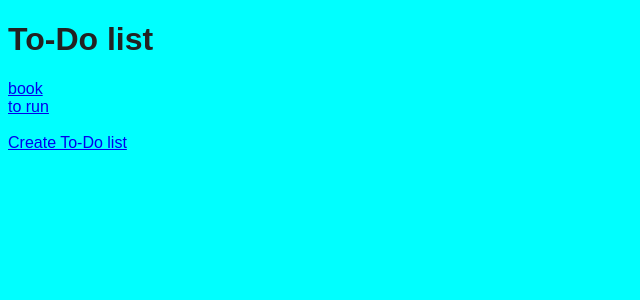
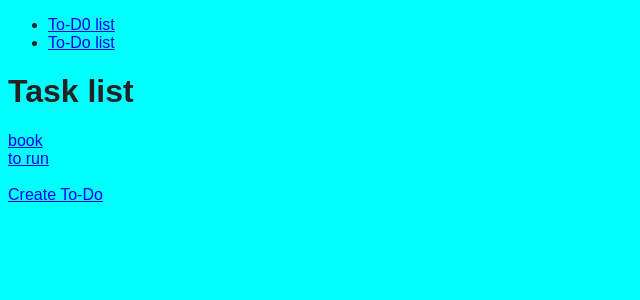
Before and after one commit to aiganysho/todo_list, a Django app: page / in a window 1280 px wide. Shown: the top 300 px of the page, without its empty margins (0-640 px from the left). Run offline with Django 3.2, Linux system fonts and the light colour scheme; data comes from the database, SQL or seed files in the repository.

Commit message:
add base templates

```diff
--- a/hello/hello/urls.py
+++ b/hello/hello/urls.py
@@ -20,7 +20,7 @@ from webapp.views import index_view, list_view, to_do_list
 
 urlpatterns = [
     path('admin/', admin.site.urls),
-    path('', index_view),
-    path('list', list_view),
-    path('lists/add/', to_do_list)
+    path('', index_view, name='list-lists'),
+    path('<int:pk>/', list_view, name='list-view'),
+    path('lists/add/', to_do_list, name='list-add')
 ]
--- /dev/null
+++ b/hello/webapp/templates/base.html
@@ -0,0 +1,24 @@
+{% load static %}
+
+<!DOCTYPE html>
+<html lang="en">
+<head>
+    <meta charset="UTF-8">
+    <title>{% block title %}Новостной портал номер [-1] в мире{% endblock title %}</title>
+    <link rel="stylesheet" href="{% static "css/style.css" %}">
+    <link rel="stylesheet" href="{% static "css/navbar.css" %}">
+</head>
+<body>
+    <nav class="navbar">
+        <ul class="menu">
+            <li><a href="{% url "list-lists" %}">To-D0 list</a></li>
+            {% block menu %}{% endblock %}
+        </ul>
+    </nav>
+
+    <div class="container">
+        <h1>{% block page_header %}Dreams come true{% endblock page_header %}</h1>
+        {% block content %}{% endblock content %}
+    </div>
+</body>
+</html>
--- a/hello/webapp/templates/index.html
+++ b/hello/webapp/templates/index.html
@@ -1,25 +1,19 @@
-{% load static %}
-<!DOCTYPE html>
-<html lang="en">
-<head>
-    <meta charset="UTF-8">
-    <title>Title</title>
-    <link rel="stylesheet" href="{% static "css/style.css" %}">
-</head>
-<body>
 
-<h1>To-Do list</h1>
+{% extends 'base.html' %}
+{% block menu %}<li><a href="{% url "list-add" %}">To-Do list</a></li>{% endblock menu %}
+{% block page_header %}Task list{% endblock page_header %}
+{% block content %}
     {% if not lists %}
         <h2>No To-Do List</h2>
     {% endif %}
 
     {% for list in lists %}
-     <a href="/list?id={{ list.id }}">{{ list.describe}}</a>
+         <a href="{% url "list-view" list.pk %}">{{ list.describe}}</a>
         <br/>
 
     {% endfor %}
         <br/>
 
-<a href="/lists/add"> Create To-Do list</a>
-</body>
-</html>
+{#<a href="/lists/add"> Create To-Do list</a>#}
+    <a href="{% url "list-add" %}"> Create To-Do<a/>
+{% endblock content %}
--- a/hello/webapp/views.py
+++ b/hello/webapp/views.py
@@ -1,4 +1,6 @@
-from django.shortcuts import render
+from django.shortcuts import render, redirect
+from django.http import HttpResponseRedirect
+from django.urls import reverse
 
 from webapp.models import List, status_choices
 # Create your views here.
@@ -7,9 +9,10 @@ def index_view(request):
     lists = List.objects.all()
     return render(request, 'index.html', context={'lists': lists})
 
-def list_view(request):
-    list_id = request.GET.get('id')
-    list = List.objects.get(id=list_id)
+def list_view(request, pk):
+    # list_id = request.GET.get('id')
+    # list = List.objects.get(id=list_id)
+    list = List.objects.get(id=pk)
     return render(request, 'list_view.html', context={'list': list})
 
 def to_do_list(request):
@@ -26,4 +29,5 @@ def to_do_list(request):
             date_of_completion=date_of_completion
 
         )
-        return render(request, 'list_view.html', context={'list': list})
+        # return render(request, 'list_view.html', context={'list': list})
+        return redirect('list-view', pk=list.id)
```
Also changed, not shown: hello/webapp/templates/list_view.html (+5 -14 lines), hello/webapp/templates/to_do_list.html (+5 -13 lines). Lines whose indentation alone changed are shown as unchanged.
